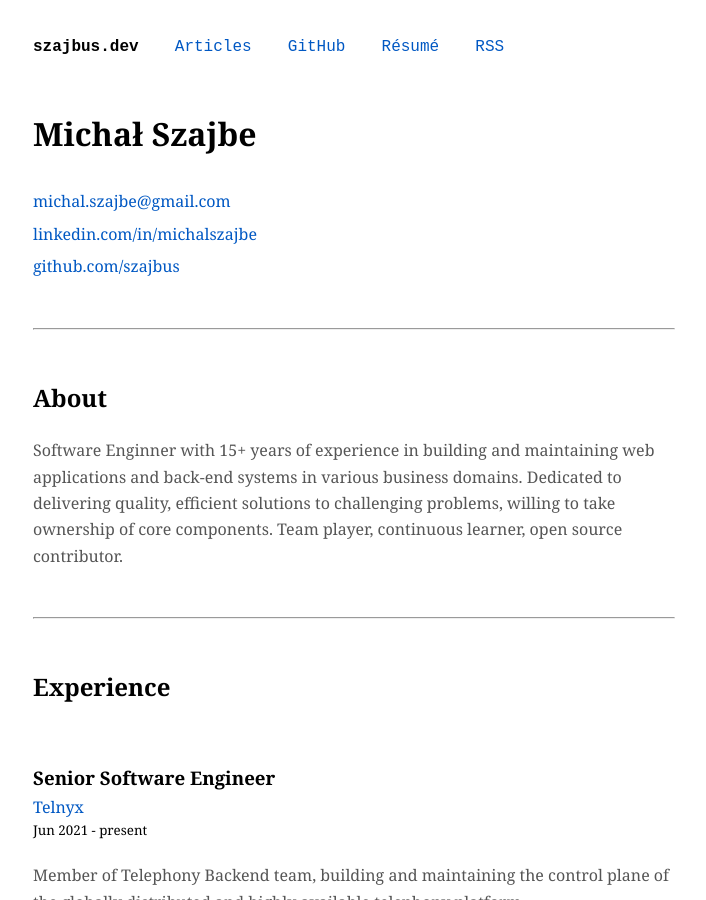
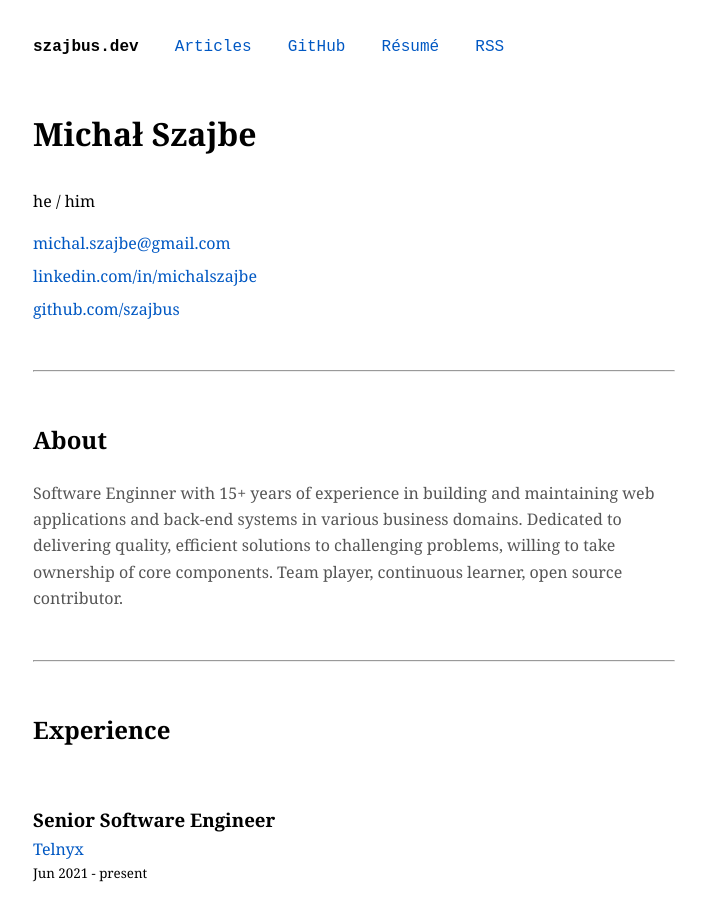
Before and after one commit to szajbus/szajbus.github.io, a Jekyll site: the page built from resume.html, in a window 1280 px wide and 900 px high. Shown: the whole window, without its empty margins (287-993 px from the left). Built offline with Jekyll 4.4.1, drawn with Linux system fonts in a browser that asks for light colours.

Commit message:
Add pronouns

```diff
--- a/resume.html
+++ b/resume.html
@@ -9,10 +9,14 @@ description: >-
   <header>
     <h1>Michał Szajbe</h1>
 
+    <span>
+      he / him
+    </span>
+
     <ul>
       <li><a href="mailto:michal.szajbe@gmail.com">michal.szajbe@gmail.com</a></li>
-      <li><a href="https://www.linkedin.com/in/michalszajbe/">linkedin.com/in/michalszajbe</a></li>
-      <li><a href="https://github.com/szajbus">github.com/szajbus</a></li>
+      <li><a href="https://www.linkedin.com/in/michalszajbe/" rel="nofollow" target="_blank">linkedin.com/in/michalszajbe</a></li>
+      <li><a href="https://github.com/szajbus" rel="nofollow" target="_blank">github.com/szajbus</a></li>
     </ul>
 
   </header>
```
